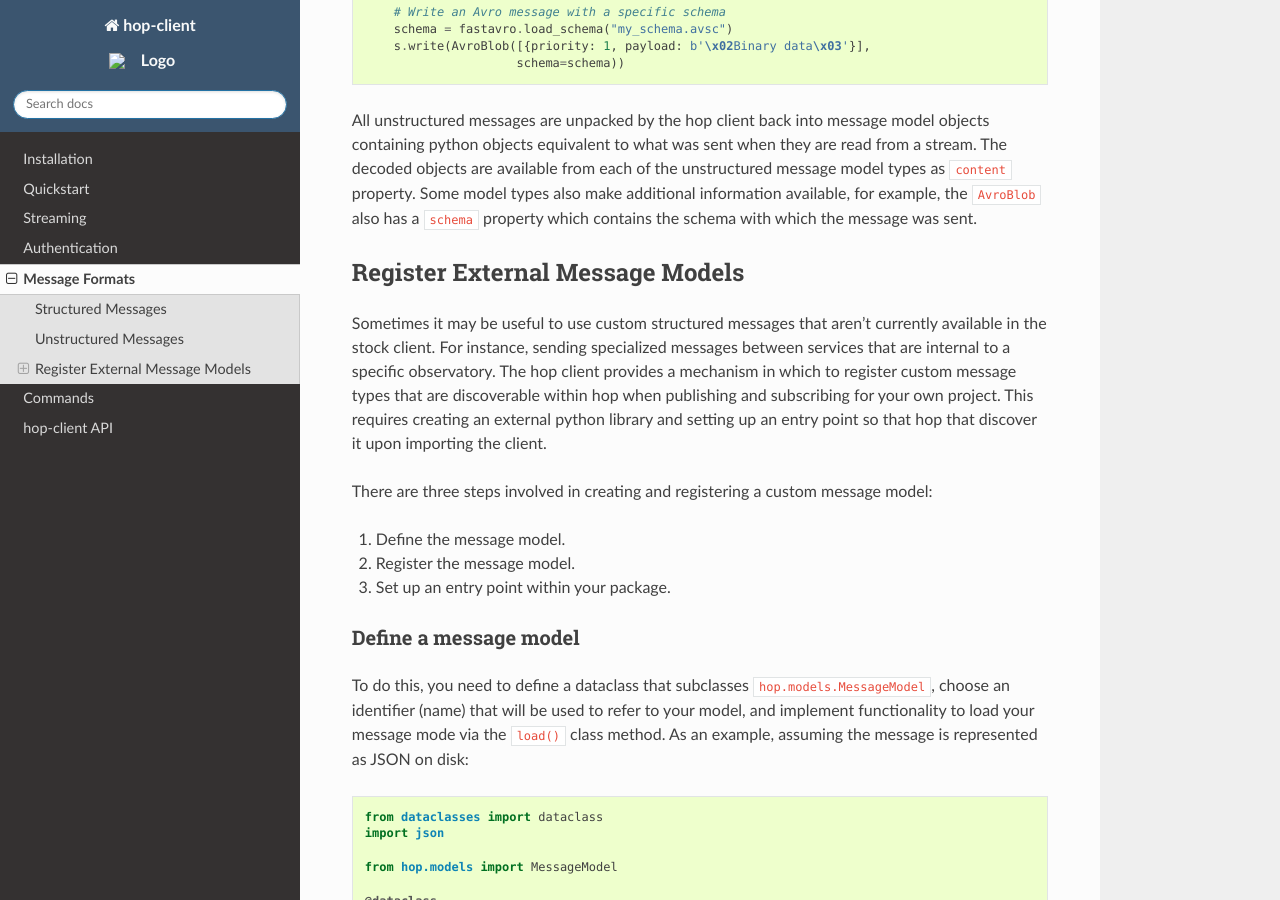
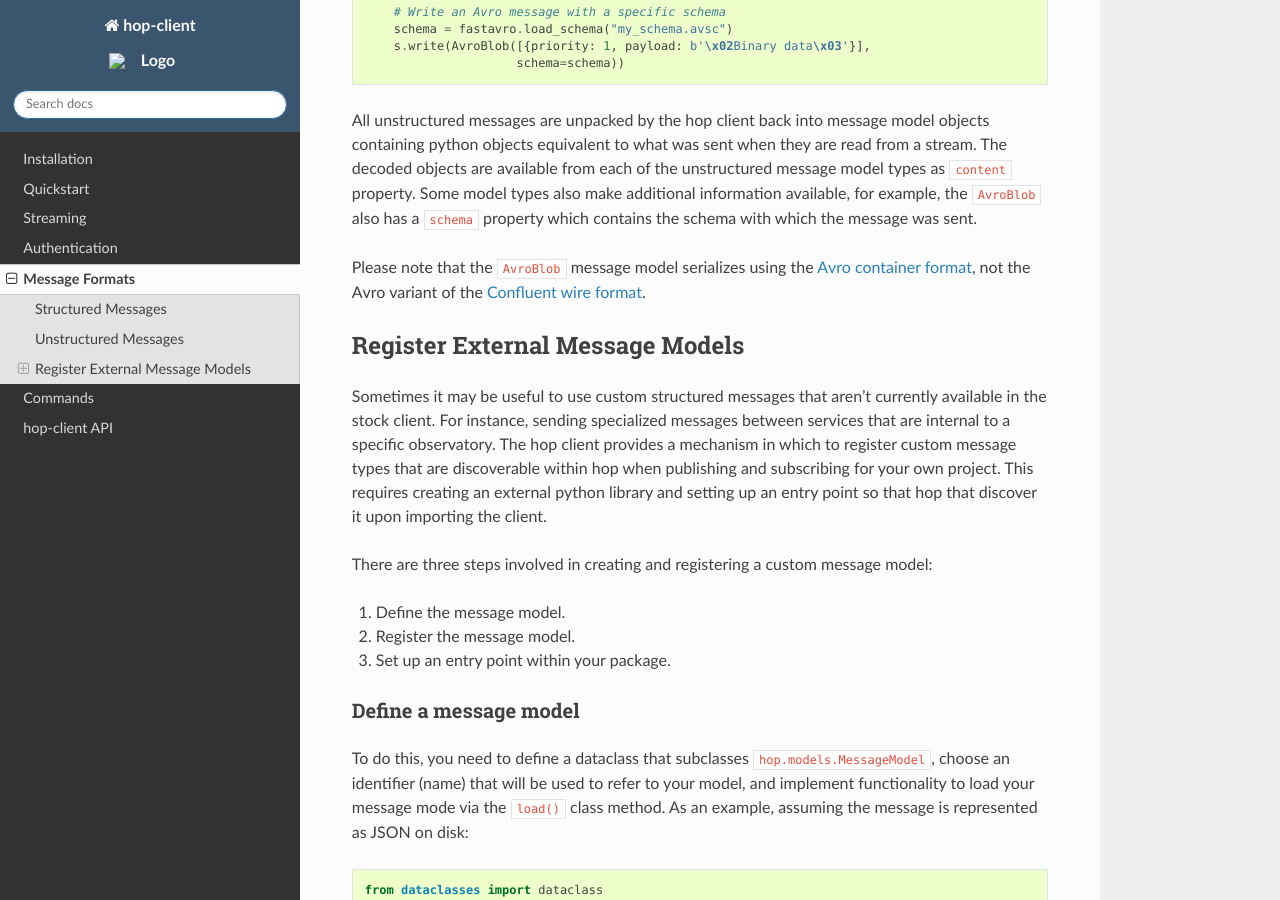
Before and after one commit to scimma/hop-client, a Sphinx documentation site: the page built from doc/user/models.rst, in a window 1280 px wide and 900 px high, scrolled down 1522 px. Built offline with Sphinx 7.4.7 and the Read the Docs theme 2.0.0, drawn with Linux system fonts in a browser that asks for light colours.

Commit message:
Clarify use of Avro format defined by Avro developers, not Confluent

```diff
--- a/doc/user/models.rst
+++ b/doc/user/models.rst
@@ -88,6 +88,10 @@ unstructured message model types as :code:`content` property. Some model types
 also make additional information available, for example, the :code:`AvroBlob`
 also has a :code:`schema` property which contains the schema with which the
 message was sent.
+
+Please note that the :code:`AvroBlob` message model serializes using the
+`Avro container format <https://avro.apache.org/docs/current/spec.html#Object+Container+Files>`_,
+not the Avro variant of the `Confluent wire format <https://docs.confluent.io/platform/current/schema-registry/serdes-develop/index.html#wire-format>`_.
 
 Register External Message Models
 ---------------------------------
```
